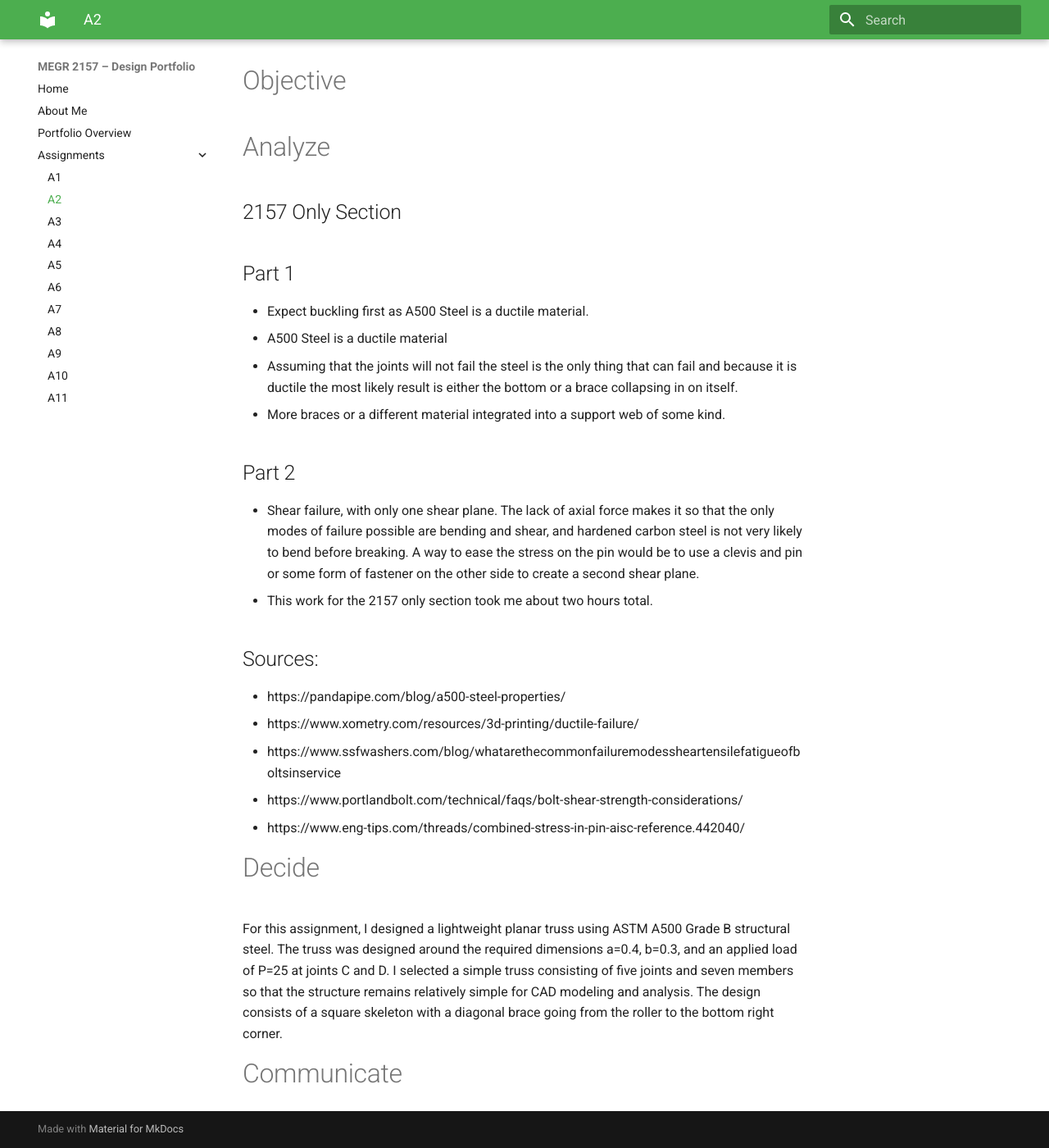
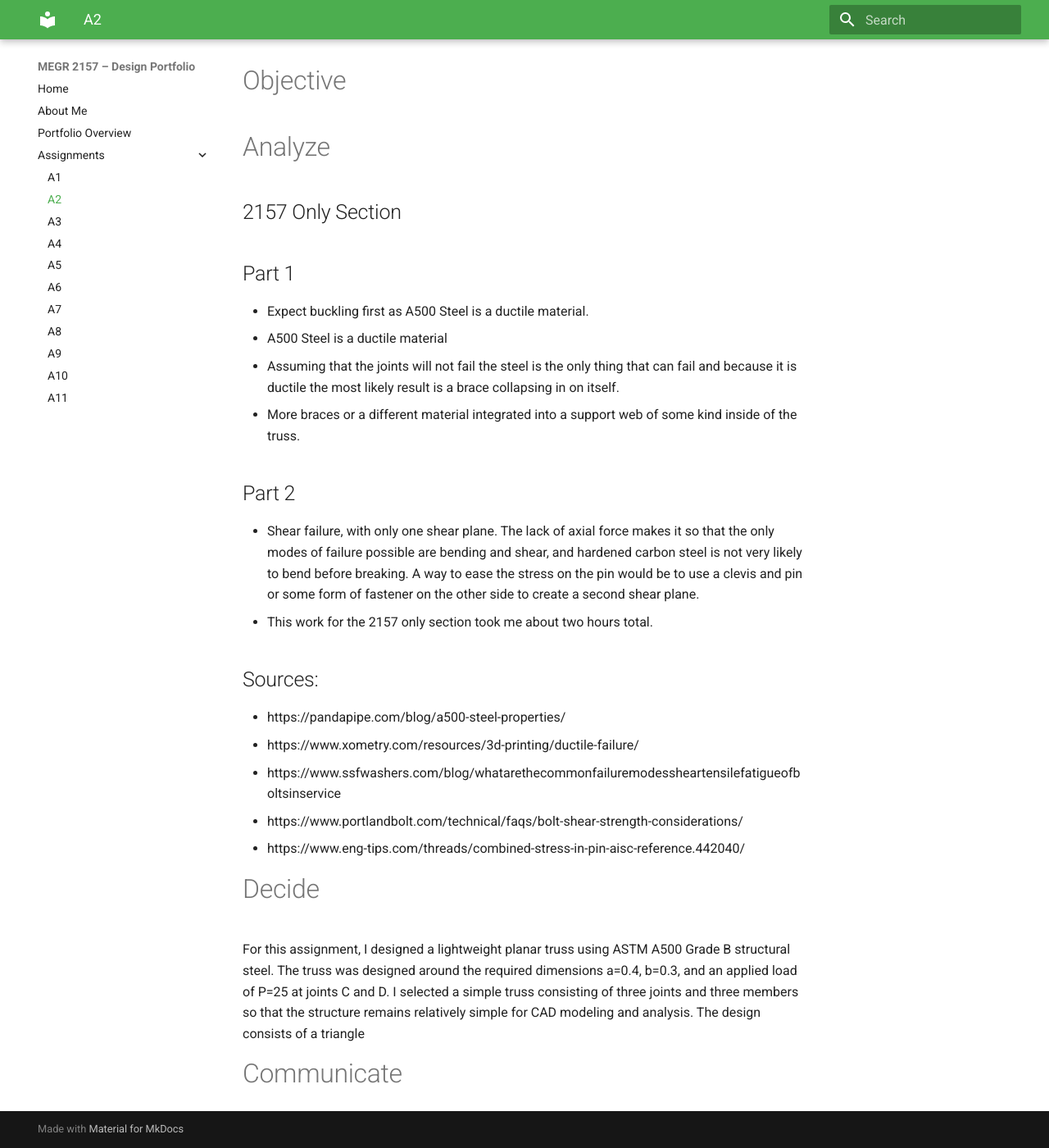
Before and after one commit to triangulum-1/megr2156-portfolio, an MkDocs documentation site: the page built from docs/assignments/A02/index.md, in a window 1280 px wide and 1400 px high, scrolled down 102 px. Shown: the whole window at 82% size. Built offline with MkDocs 1.6.1 and Material for MkDocs 9.7.7, drawn with Linux system fonts in a browser that asks for light colours.

Commit message:
Revise truss design details in index.md
Updated the description of the truss design to reflect a simpler structure with three joints and three members instead of five joints and seven members.

```diff
--- a/docs/assignments/A02/index.md
+++ b/docs/assignments/A02/index.md
@@ -8,8 +8,8 @@
 ## Part 1
 - Expect buckling first as A500 Steel is a ductile material.
 - A500 Steel is a ductile material
-- Assuming that the joints will not fail the steel is the only thing that can fail and because it is ductile the most likely result is either the bottom or a brace collapsing in on itself.
-- More braces or a different material integrated into a support web of some kind.
+- Assuming that the joints will not fail the steel is the only thing that can fail and because it is ductile the most likely result is a brace collapsing in on itself.
+- More braces or a different material integrated into a support web of some kind inside of the truss.
 ## Part 2
 - Shear failure, with only one shear plane. The lack of axial force makes it so that the only modes of failure possible are bending and shear, and hardened carbon  steel is not very likely to bend before breaking. A way to ease the stress on the pin would be to use a clevis and pin or some form of fastener on the other side to create a second shear plane.
 - This work for the 2157 only section took me about two hours total.
@@ -22,6 +22,6 @@
 - https://www.eng-tips.com/threads/combined-stress-in-pin-aisc-reference.442040/
 
 # Decide
-For this assignment, I designed a lightweight planar truss using ASTM A500 Grade B structural steel. The truss was designed around the required dimensions a=0.4, b=0.3, and an applied load of P=25 at joints C and D. I selected a simple truss consisting of five joints and seven members so that the structure remains relatively simple for CAD modeling and analysis. The design consists of a square skeleton with a diagonal brace going from the roller to the bottom right corner.
+For this assignment, I designed a lightweight planar truss using ASTM A500 Grade B structural steel. The truss was designed around the required dimensions a=0.4, b=0.3, and an applied load of P=25 at joints C and D. I selected a simple truss consisting of three joints and three members so that the structure remains relatively simple for CAD modeling and analysis. The design consists of a triangle
 
 # Communicate
```
